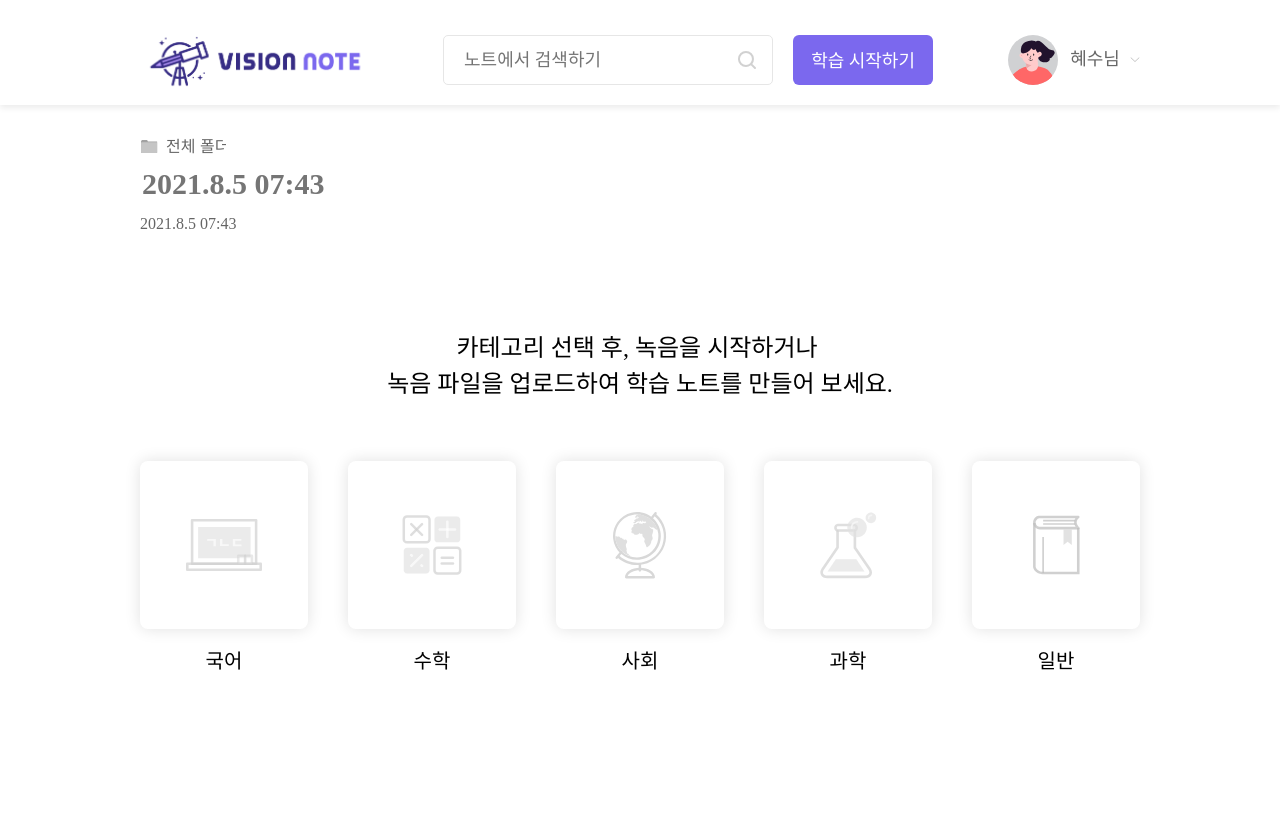
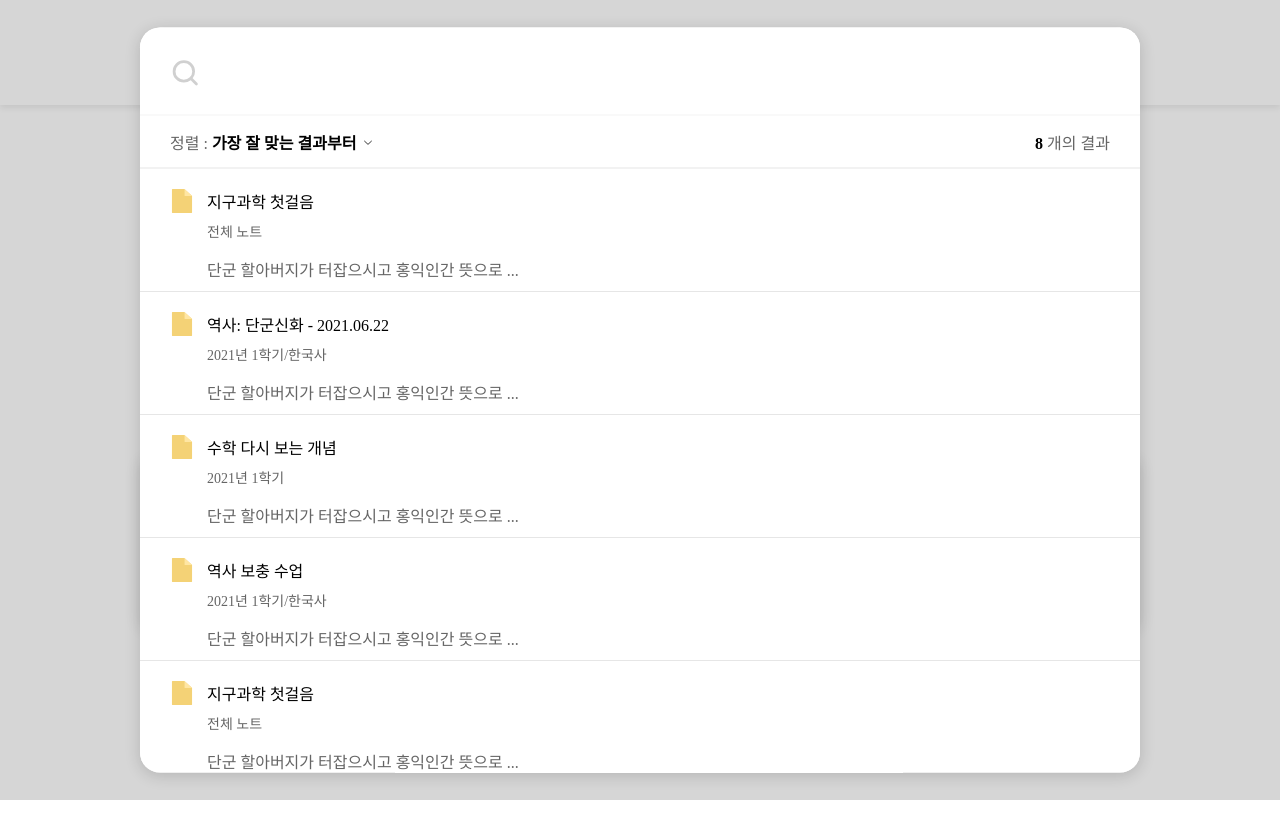
Before and after one commit to h-yes-oo/vision-note, a React (Create React App) app: page /notes in a window 1280 px wide. Both pictures are taken after a click on the picture 747 px from the left and 60 px from the top of the page. Built offline with nearby package versions, Linux system fonts and the light colour scheme.

Commit message:
Search Modal

```diff
--- a/src/components/BaseLayout/index.tsx
+++ b/src/components/BaseLayout/index.tsx
@@ -9,6 +9,8 @@ import ProfileToggleDown from 'assets/icons/ProfileToggleDown.svg';
 import ProfileToggleUp from 'assets/icons/ProfileToggleUp.svg';
 
 import UserMenu from 'components/UserMenu';
+import PopupModal from 'components/PopupModal';
+import SearchModal from 'components/PopupModal/search';
 
 interface Props {
   children: ReactNode;
@@ -21,19 +23,40 @@ const BaseLayout: FC<Props & RouteComponentProps> = ({
   history,
 }) => {
   const [showUserMenu, setShowUserMenu] = useState<boolean>(false);
+  const [showSearch, setShowSearch] = useState<boolean>(false);
+  const [searchKeyword, setSearchKeyword] = useState<string>('');
+
+  const search = () => {
+    setShowSearch(true);
+    console.log(searchKeyword);
+  };
+
+  const closeModal = () => {
+    setShowSearch(false);
+  };
 
   const handleMouseEnter = () => setShowUserMenu(true);
   const handleMouseLeave = () => setShowUserMenu(false);
 
   return (
     <Root grey={grey}>
+      <PopupModal onClose={closeModal} visible={showSearch}>
+        <SearchModal searchKeyword={searchKeyword} />
+      </PopupModal>
       <Header>
         <HeaderInside>
           <Logo src={SampleLogo} onClick={() => history.push('/')} />
           <FlexDiv>
             <SearchWrapper>
-              <SearchBox placeholder="노트에서 검색하기" />
-              <SearchBtn src={SearchIcon} />
+              <SearchBox
+                value={searchKeyword}
+                placeholder="노트에서 검색하기"
+                onChange={(e) => setSearchKeyword(e.target.value)}
+                onKeyPress={(e) => {
+                  if (e.key === 'Enter') search();
+                }}
+              />
+              <SearchBtn src={SearchIcon} onClick={search} />
             </SearchWrapper>
             <StartBtn onClick={() => history.push('/notes')}>
               {' '}
--- a/src/components/PopupModal/index.tsx
+++ b/src/components/PopupModal/index.tsx
@@ -29,10 +29,8 @@ const PopupModal: FC<ModalProps> = ({ onClose, visible, children }) => {
 const Root = styled.div<{ visible: boolean }>`
   display: flex;
   flex-direction: column;
-  justify-content: space-between;
   width: 1000px;
   height: 745px;
-  padding: 80px;
   box-sizing: border-box;
   border-radius: 20px;
   object-fit: contain;
--- /dev/null
+++ b/src/components/PopupModal/search.tsx
@@ -0,0 +1,202 @@
+import React, { FC, useState, ReactNode, useEffect } from 'react';
+import styled from 'styled-components';
+
+import Note from 'assets/icons/Note.svg';
+import Search from 'assets/icons/SearchIcon.svg';
+import ToggleDown from 'assets/icons/ToggleDown.svg';
+
+interface Props {
+  onClose?: any;
+  searchKeyword: string;
+}
+
+const SearchModal: FC<Props> = ({ onClose, searchKeyword }) => {
+  const [keyword, setKeyword] = useState<string>(searchKeyword);
+
+  useEffect(() => {
+    setKeyword(searchKeyword);
+  }, [searchKeyword]);
+
+  const result = [
+    {
+      id: 0,
+      title: '지구과학 첫걸음',
+      folder: '전체 노트',
+      content: '단군 할아버지가 터잡으시고 홍익인간 뜻으로 ...',
+    },
+    {
+      id: 1,
+      title: '역사: 단군신화 - 2021.06.22',
+      folder: '2021년 1학기/한국사',
+      content: '단군 할아버지가 터잡으시고 홍익인간 뜻으로 ...',
+    },
+    {
+      id: 2,
+      title: '수학 다시 보는 개념',
+      folder: '2021년 1학기',
+      content: '단군 할아버지가 터잡으시고 홍익인간 뜻으로 ...',
+    },
+    {
+      id: 3,
+      title: '역사 보충 수업',
+      folder: '2021년 1학기/한국사',
+      content: '단군 할아버지가 터잡으시고 홍익인간 뜻으로 ...',
+    },
+    {
+      id: 4,
+      title: '지구과학 첫걸음',
+      folder: '전체 노트',
+      content: '단군 할아버지가 터잡으시고 홍익인간 뜻으로 ...',
+    },
+    {
+      id: 5,
+      title: '역사: 단군신화 - 2021.06.22',
+      folder: '2021년 1학기/한국사',
+      content: '단군 할아버지가 터잡으시고 홍익인간 뜻으로 ...',
+    },
+    {
+      id: 6,
+      title: '수학 다시 보는 개념',
+      folder: '2021년 1학기',
+      content: '단군 할아버지가 터잡으시고 홍익인간 뜻으로 ...',
+    },
+    {
+      id: 7,
+      title: '역사 보충 수업',
+      folder: '2021년 1학기/한국사',
+      content: '단군 할아버지가 터잡으시고 홍익인간 뜻으로 ...',
+    },
+  ];
+
+  const searchResult: ReactNode = result.map((value, index) => (
+    <Result key={value.id}>
+      <Title>
+        <NoteIcon src={Note} />
+        {value.title}
+      </Title>
+      <Folder>{value.folder}</Folder>
+      <Content>{value.content}</Content>
+    </Result>
+  ));
+
+  return (
+    <>
+      <SearchBar value={keyword} onChange={(e) => setKeyword(e.target.value)} />
+      <SearchIcon src={Search} />
+      <Sort>
+        <Num>
+          정렬 :<Span>{` 가장 잘 맞는 결과부터`}</Span>
+          <ToggleIcon src={ToggleDown} />
+        </Num>
+        <Num>
+          <Span>{`${result.length} `}</Span>
+          개의 결과
+        </Num>
+      </Sort>
+      <ResultWrapper>{searchResult}</ResultWrapper>
+    </>
+  );
+};
+
+const ToggleIcon = styled.img`
+  width: 12px;
+  height: 12px;
+  margin-left: 6px;
+`;
+
+const Font = styled.div`
+  font-family: Pretendard;
+  font-weight: normal;
+  font-stretch: normal;
+  font-style: normal;
+  letter-spacing: normal;
+  text-align: left;
+`;
+
+const SearchBar = styled.input`
+  padding: 30px 30px 30px 82px;
+  border: none;
+  border-bottom: solid 1px #e6e6e6;
+  border-radius: 20px 20px 0 0;
+  font-family: Pretendard;
+  font-size: 24px;
+  font-weight: normal;
+  font-stretch: normal;
+  font-style: normal;
+  letter-spacing: normal;
+  text-align: left;
+  color: #656565;
+`;
+
+const SearchIcon = styled.img`
+  position: absolute;
+  top: 30px;
+  left: 30px;
+  width: 32px;
+  height: 32px;
+`;
+
+const ResultWrapper = styled.div`
+  overflow: scroll;
+  border-radius: inherit;
+`;
+
+const Sort = styled.div`
+  min-height: 52px;
+  display: flex;
+  align-items: center;
+  justify-content: space-between;
+  padding: 0 30px;
+  border-bottom: solid 1px #e6e6e6;
+`;
+
+const Num = styled(Font)`
+  font-size: 16px;
+  color: #656565;
+`;
+
+const Span = styled.span`
+  font-weight: 600;
+  color: #000;
+  user-select: none !important;
+`;
+
+const Result = styled.div`
+  min-height: 123px;
+  background-color: #fff;
+  padding: 20px 30px 0;
+  border-bottom: solid 1px #e6e6e6;
+  box-sizing: border-box;
+  display: flex;
+  flex-direction: column;
+
+  &:hover {
+    background-color: #f9f9f9;
+  }
+`;
+
+const Title = styled(Font)`
+  font-size: 16px;
+  color: #000;
+  display: flex;
+  align-items: center;
+`;
+
+const Folder = styled(Font)`
+  font-size: 14px;
+  color: #656565;
+  margin: 8px 0 0 37px;
+`;
+
+const Content = styled(Font)`
+  font-size: 16px;
+  color: #656565;
+  margin: 16px 0 0 37px;
+`;
+
+const NoteIcon = styled.img`
+  height: 24px;
+  margin-right: 13px;
+`;
+
+export default SearchModal;
--- a/src/components/PopupModal/user.tsx
+++ b/src/components/PopupModal/user.tsx
@@ -1,4 +1,4 @@
-import React, { FC, ReactNode, useState, useEffect, ReactElement } from 'react';
+import React, { FC, useState } from 'react';
 import styled from 'styled-components';
 
 import Edit from 'assets/icons/Edit.svg';
@@ -74,13 +74,13 @@ const UserModal: FC<Props> = ({ onClose }) => {
           </FlexCenter>
         </Wrapper>
       </Top>
-      <FlexBetween>
+      <Bottom>
         <SignOut>회원 탈퇴</SignOut>
         <Flex>
           <WhiteButton onClick={onClose}>나가기</WhiteButton>
           <PurpleButton>저장하기</PurpleButton>
         </Flex>
-      </FlexBetween>
+      </Bottom>
     </>
   );
 };
@@ -98,14 +98,16 @@ const FlexColumn = styled(Flex)`
   flex-direction: column;
 `;
 
-const FlexBetween = styled(Flex)`
+const Bottom = styled(Flex)`
   align-items: center;
   justify-content: space-between;
+  padding: 99px 80px 0;
 `;
 
 const Top = styled(Flex)`
   align-items: flex-start;
   justify-content: space-between;
+  padding: 80px 80px 0;
 `;
 
 const Wrapper = styled(FlexColumn)`
```
